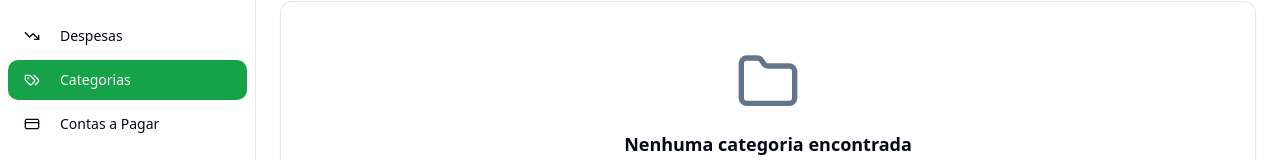
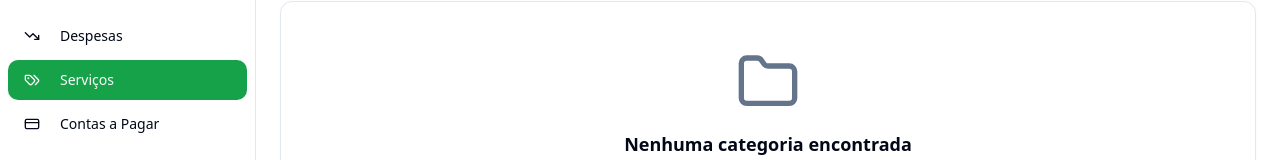
Before and after one commit to thonycs8/budget-lovable-app, a React (Vite) app: page /categories in a window 1280 px wide. Shown: the part 196-356 px from the top of the page. Built offline with nearby package versions, Linux system fonts and the light colour scheme.

Commit message:
Changes
Co-authored-by: thonycs8 <thonycs8@icloud.com>

```diff
--- a/src/components/layout/Sidebar.tsx
+++ b/src/components/layout/Sidebar.tsx
@@ -22,7 +22,7 @@ const menuItems = [
   { id: '/calendar', label: 'Calendário', icon: Calendar },
   { id: '/income', label: 'Receitas', icon: TrendingUp },
   { id: '/expenses', label: 'Despesas', icon: TrendingDown },
-  { id: '/categories', label: 'Categorias', icon: Tags },
+  { id: '/categories', label: 'Serviços', icon: Tags },
   { id: '/payables', label: 'Contas a Pagar', icon: CreditCard },
   { id: '/debts', label: 'Dívidas', icon: Wallet },
   { id: '/investments', label: 'Investimentos', icon: PiggyBank },
```
